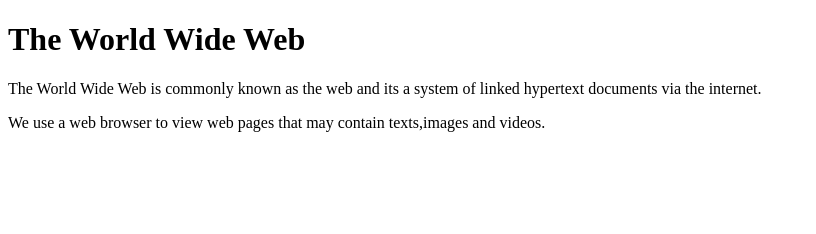
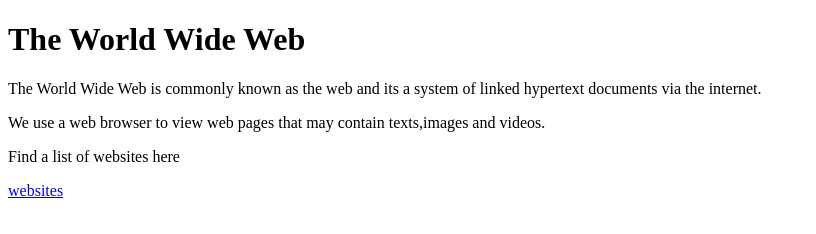
Before and after one commit to Bida23-102/HelloWorld, a plain HTML site: page index.html in a window 1280 px wide. Shown: the whole page, without its empty margins (0-816 px from the left). Drawn offline with Linux system fonts and the light colour scheme.

Commit message:
index.html

```diff
--- a/index.html
+++ b/index.html
@@ -7,5 +7,7 @@
   <h1>The World Wide Web </h1>
   <p>The World Wide Web is commonly known as the web and its a system of linked hypertext documents via the internet. </p>
   <p>We use a web browser to view web pages that may contain texts,images and videos. </p>
+  <p>Find a list of websites here</p>
+   <a href="activity1.html">websites</a>
  </BODY>
 </HTML>
```
